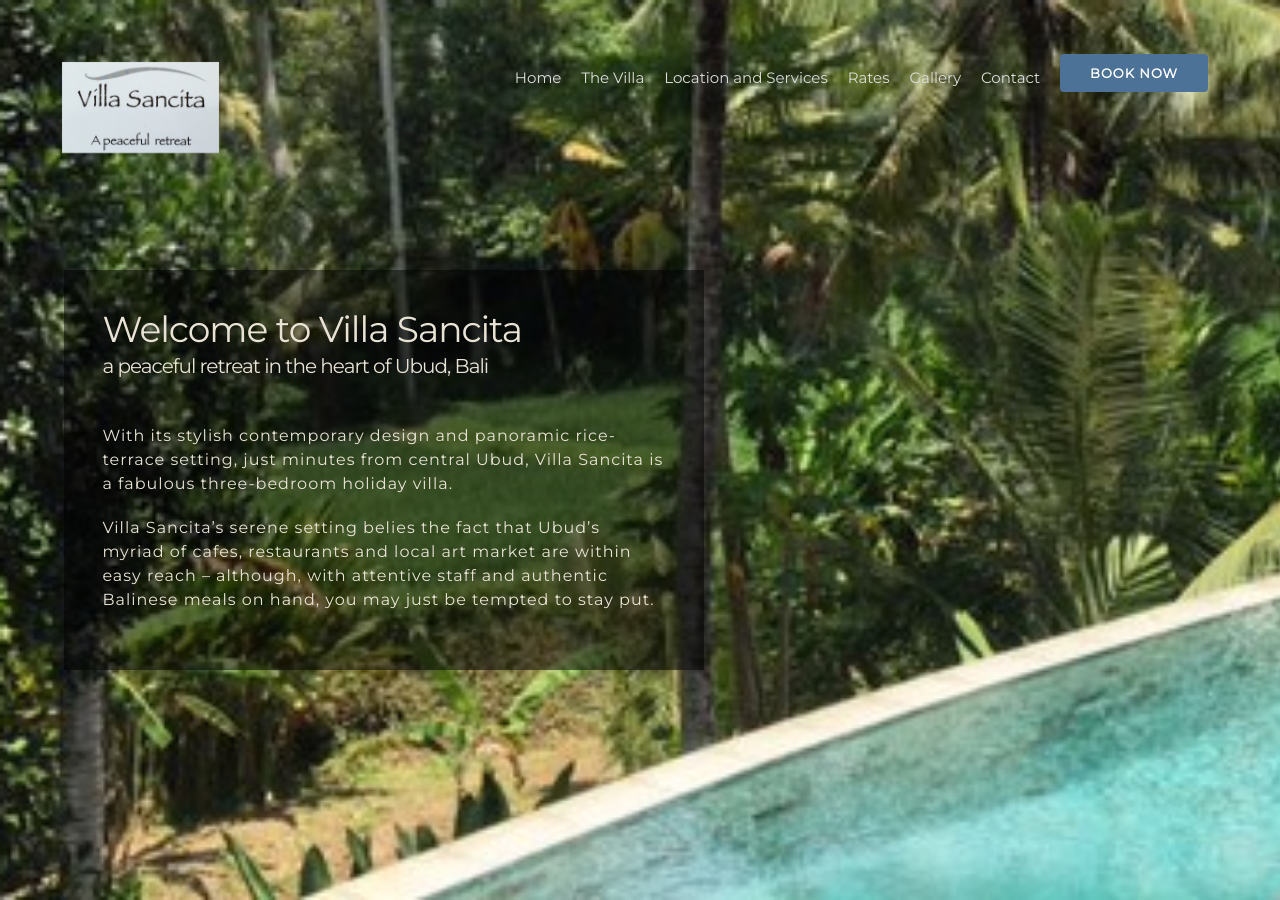
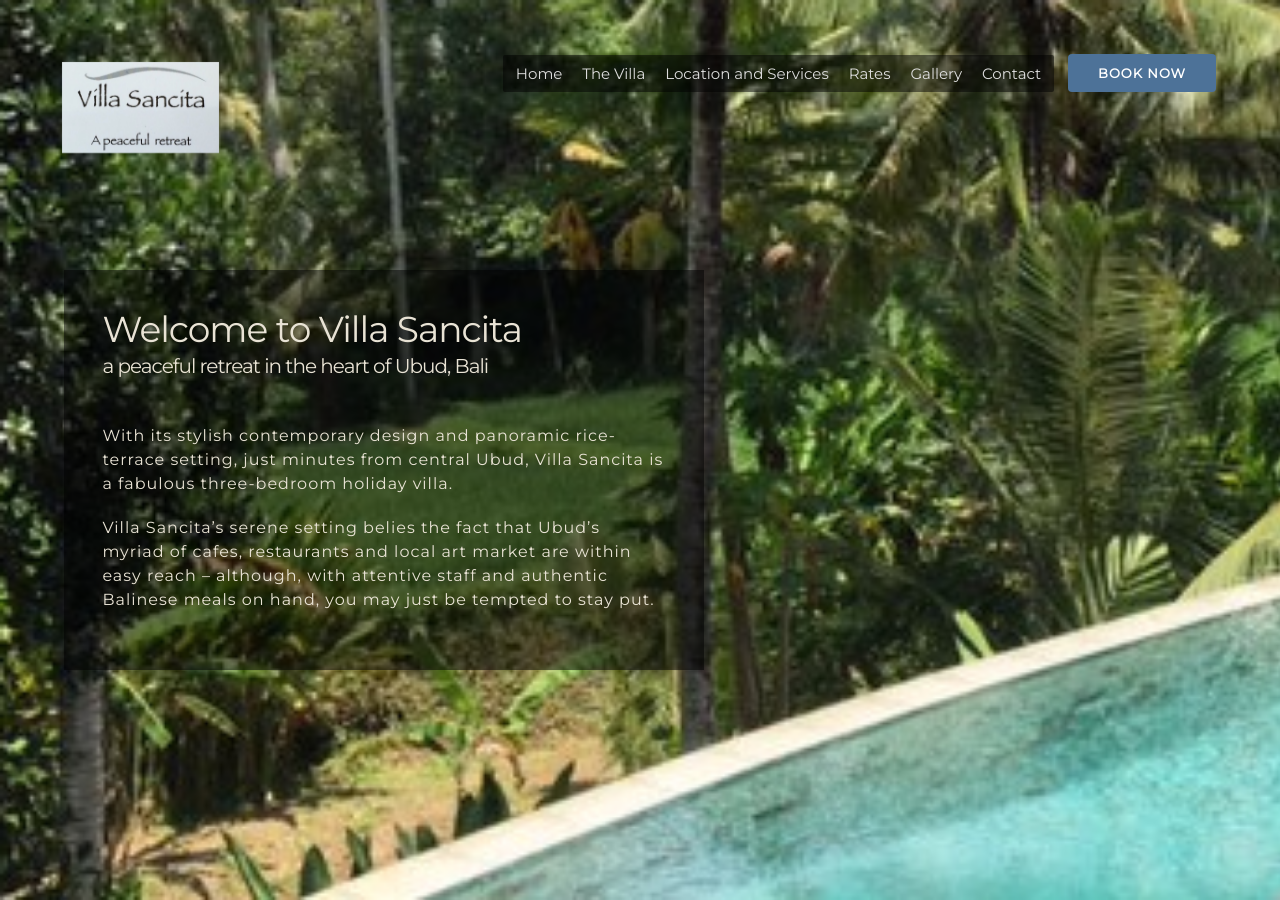
Before and after one commit to raayle/villa-sancita, a Jekyll site: the page built from index.html, in a window 1280 px wide and 900 px high. Built offline with Jekyll 4.4.1, drawn with Linux system fonts in a browser that asks for light colours.

Commit message:
Added tranparent background to navbar too

```diff
--- a/_layouts/default.html
+++ b/_layouts/default.html
@@ -48,8 +48,8 @@
         <li><a href="/rates">Rates</a></li>
         <li><a href="/gallery">Gallery</a></li>
         <li><a href="/contact">Contact<a></li>
-        <li><a href="#" class="button button-primary">Book Now</a></li>
       </ul>
+      <a href="#" class="button button-primary">Book Now</a>
     </nav>
 
     <div class="dropdown-nav mobile-show">
--- a/css/style.css
+++ b/css/style.css
@@ -132,10 +132,21 @@ nav {
   right: 0;
 }
 
+nav.mobile-hide ul {
+  display: inline-block;
+  background-color: rgba(0,0,0,0.5);
+  border-radius: 2px;
+}
+
 nav li a:hover {
   background-color: #70566D;
   color: white;
   border-radius: 10%;
+}
+
+header nav.mobile-hide ul {
+  padding: 6px 5px;
+  margin-right: 10px;
 }
 
 .nav-stacked {
--- a/index.html
+++ b/index.html
@@ -42,6 +42,7 @@ author:
             <li>Free WiFi</li>
             <li>Daily Afternoon Tea</li>
             <li>Private Villa Staff</li>
+          </ul>
           <div class="center">
             <a class="button button-primary" href="#">Book Now</a>
           </div>
```
